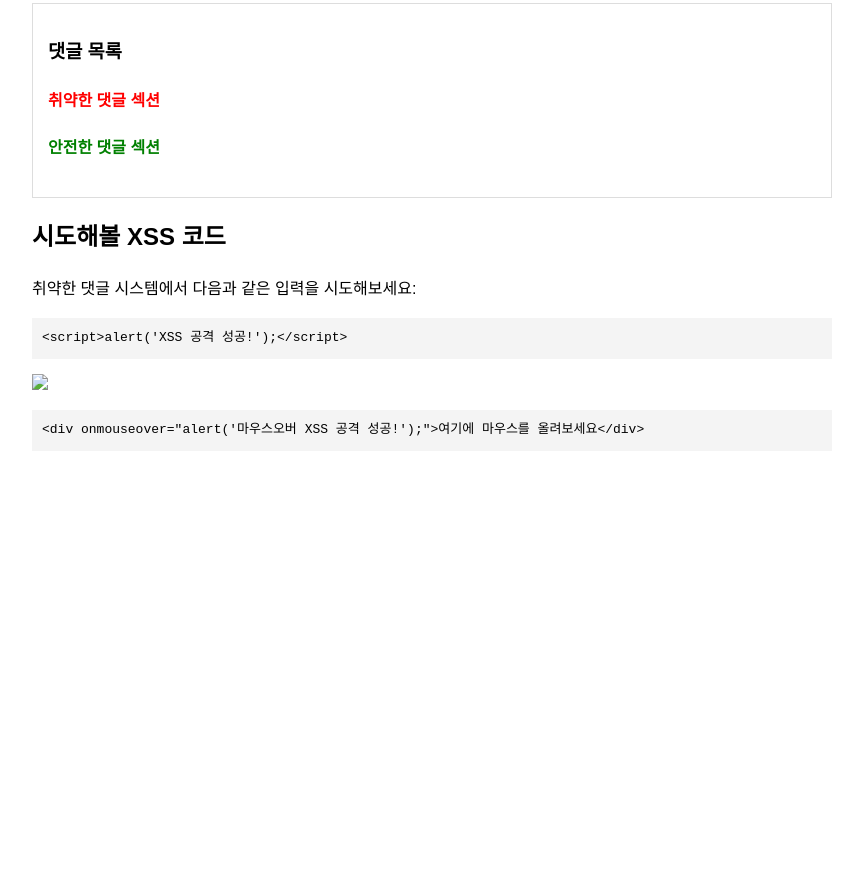
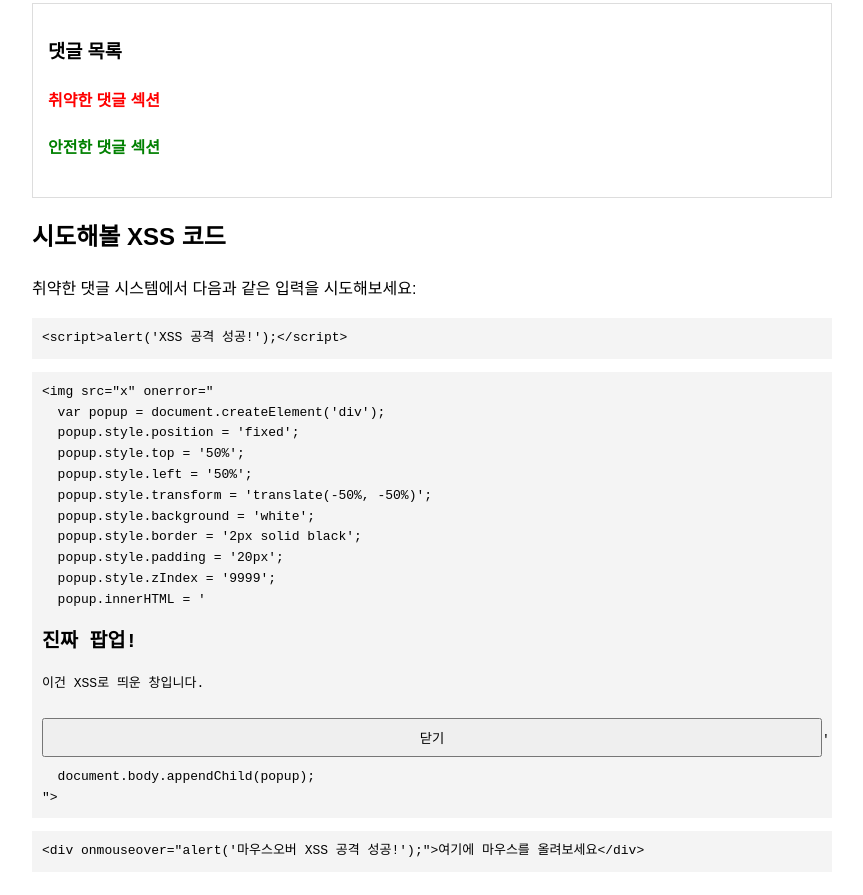
Before and after one commit to kdg124/hackinup, a plain HTML site: page xss.html in a window 1280 px wide. Shown: the part 951-1846 px from the top of the page, without its empty margins (208-1071 px from the left). Before the commit the page ends 1442 px from the top, so only its background shows below. Drawn offline with Linux system fonts and the light colour scheme.

Commit message:
Update xss.html

```diff
--- a/xss.html
+++ b/xss.html
@@ -66,7 +66,7 @@
             <h2>시도해볼 XSS 코드</h2>
             <p>취약한 댓글 시스템에서 다음과 같은 입력을 시도해보세요:</p>
             <pre>&lt;script&gt;alert('XSS 공격 성공!');&lt;/script&gt;</pre>
-            <img src="x" onerror="
+            <pre>&lt;img src="x" onerror="
   var popup = document.createElement('div');
   popup.style.position = 'fixed';
   popup.style.top = '50%';
@@ -78,7 +78,7 @@
   popup.style.zIndex = '9999';
   popup.innerHTML = '<h2>진짜 팝업!</h2><p>이건 XSS로 띄운 창입니다.</p><button onclick=&quot;this.parentElement.remove()&quot;>닫기</button>';
   document.body.appendChild(popup);
-">
+"&gt;</pre>
             <pre>&lt;div onmouseover="alert('마우스오버 XSS 공격 성공!');"&gt;여기에 마우스를 올려보세요&lt;/div&gt;</pre>
         </div>
     </div>
```
